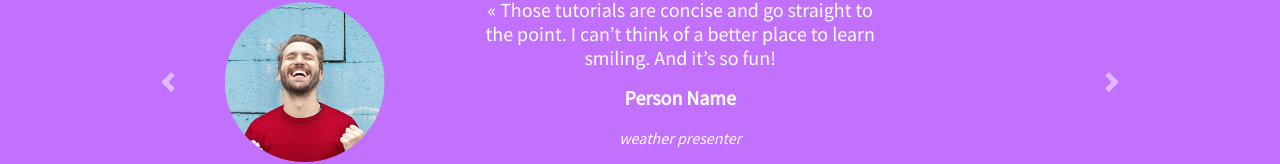
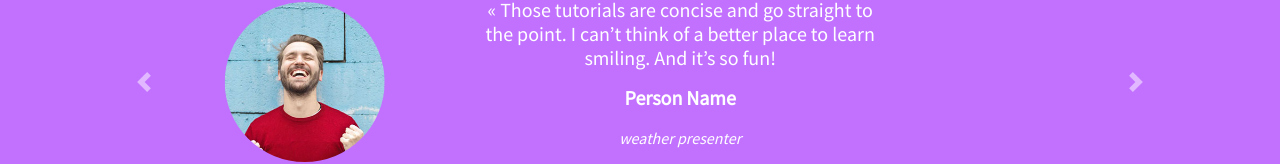
Before and after one commit to tayloradam1999/holberton-smiling-school, a plain HTML site: page 1-homepage.html in a window 1280 px wide. Shown: the part 1118-1282 px from the top of the page. Drawn offline with nearby package versions, Linux system fonts and the light colour scheme; a web font is replaced by a local one.

Commit message:
Added a bit of margin and padding on next and previous carousel buttons

```diff
--- a/1-homepage.html
+++ b/1-homepage.html
@@ -134,11 +134,11 @@
 					</div>
 				</div>
 				<a class="carousel-control-prev" href="#carouselExampleControls" role="button" data-slide="prev">
-					<span class="carousel-control-prev-icon" aria-hidden="true"></span>
+					<span class="carousel-control-prev-icon mr-5 pr-5" aria-hidden="true"></span>
 					<span class="sr-only">Previous</span>
 				</a>
 				<a class="carousel-control-next" href="#carouselExampleControls" role="button" data-slide="next">
-					<span class="carousel-control-next-icon " aria-hidden="true"></span>
+					<span class="carousel-control-next-icon ml-5 pl-5" aria-hidden="true"></span>
 					<span class="sr-only">Next</span>
 				</a>
 			</div>
```
